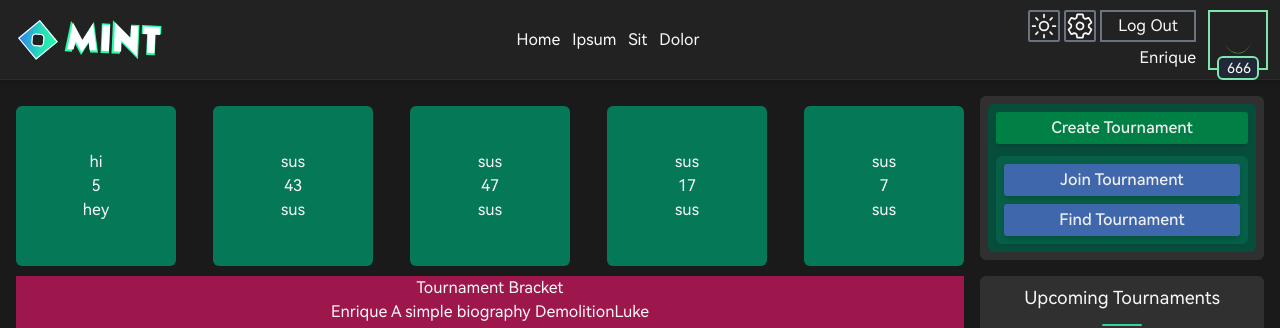
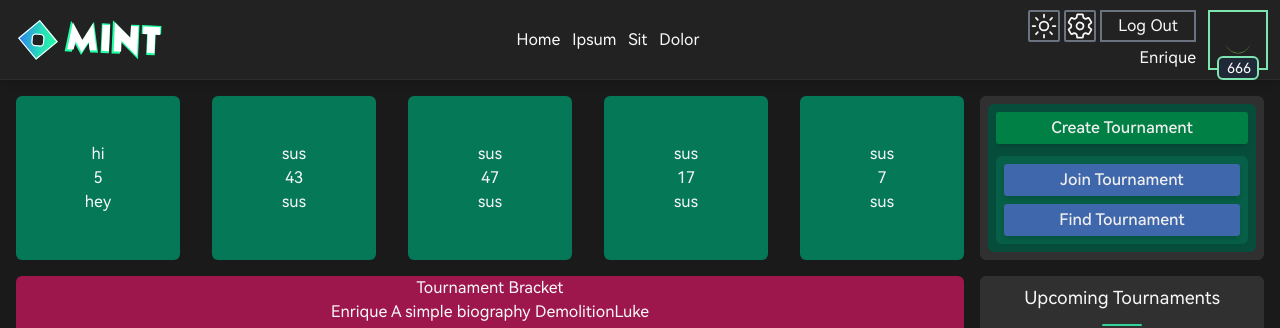
Before and after one commit to Khazoda/tournamint, a Next.js app in the folder client/: page / in a window 1280 px wide. Shown: the top 328 px of the page. Built offline with nearby package versions, Linux system fonts and the light colour scheme; no server answers.

Commit message:
style housekeeping

```diff
--- a/client/package.json
+++ b/client/package.json
@@ -18,6 +18,7 @@
     "sass": "^1.50.0",
     "sharp": "^0.30.4",
     "tailwind-scrollbar": "^1.3.1",
+    "tailwind-scrollbar-hide": "^1.1.7",
     "uuid": "^8.3.2"
   },
   "devDependencies": {
--- a/client/pages/index.tsx
+++ b/client/pages/index.tsx
@@ -50,21 +50,24 @@ const Home: NextPage<Props> = (props) => {
   }, [])
 
   return (
-    <div className=" h-full min-h-screen px-4 pt-24 pb-4">
+    <div
+      id="wrapper"
+      className=" grid h-full  min-h-screen overflow-y-auto px-4 pt-24 pb-4"
+    >
       <Head>
         <title>Tournamint</title>
         <link rel="icon" href="/favicon.ico" />
       </Head>
 
-      <main className="grid h-full w-full grid-cols-1 items-center text-center md:grid-cols-[_minmax(100px,1fr),300px] md:grid-rows-[180px,_minmax(100px,1fr)] ">
+      <main className="grid h-full w-full  items-center text-center md:grid-cols-[_minmax(100px,1fr),300px] md:grid-rows-[180px,_minmax(100px,1fr)] ">
         {/* Left Half */}
         <div
           id="top_left"
-          className="ml-4 flex justify-between overflow-x-auto md:ml-0"
+          className="row-start-2 row-end-2 ml-4 flex h-full items-start justify-between overflow-x-auto scrollbar-hide md:row-start-1 md:row-end-1 md:ml-0"
         >
           {cardStatistics.map((card) => {
             return (
-              <div className="mr-4 flex h-40 w-40 min-w-[10rem] flex-col justify-center rounded-md bg-emerald-700 last:mr-0">
+              <div className="mr-4 flex h-[164px] w-[164px] min-w-[164px] flex-col justify-center rounded-md bg-emerald-700 last:mr-0">
                 <span>{card.icon || '[Icon]'}</span>
                 <span>{card.value || '[Value]'}</span>
                 <span>{card.type || '[Statistic Name]'}</span>
@@ -75,7 +78,7 @@ const Home: NextPage<Props> = (props) => {
 
         <div
           id="bottom_left"
-          className="row-start-2 hidden h-0 w-0 bg-pink-800 md:block md:h-full md:w-full"
+          className="row-start-2 hidden h-0 w-0 rounded-md bg-pink-800 md:block md:h-full md:w-full"
         >
           <div className=""> Tournament Bracket</div>
           {displayName} {biography} {ign}
--- a/client/pages/profile.tsx
+++ b/client/pages/profile.tsx
@@ -341,7 +341,7 @@ function Profile(props: Props) {
     triggerSplashUpdate()
   }, 200)
   return (
-    <div className="flex min-h-screen min-w-[320px] flex-col justify-center py-24 px-12 sm:flex-row">
+    <div className="flex h-full min-w-[320px] flex-col justify-center overflow-y-auto py-24 px-12 sm:flex-row">
       {/* Profile Showcase */}
       <div className="flex flex-col items-center gap-3 text-center">
         {/* IN GAME NAME */}
--- a/client/styles/globals.css
+++ b/client/styles/globals.css
@@ -2,7 +2,12 @@
 @tailwind components;
 @tailwind utilities;
 
-html,
+html {
+  height: 100vh;
+}
+body {
+  overflow-y: auto;
+}
 body,
 #__next {
   height: 100%;
--- a/client/tailwind.config.js
+++ b/client/tailwind.config.js
@@ -995,5 +995,7 @@ module.exports = {
   ],
   plugins: [
     require('tailwind-scrollbar'),
+    require('tailwind-scrollbar-hide')
+
   ],
 }
```
Also changed, not shown: 1 other file (tests, documents, lock files or other folders).
